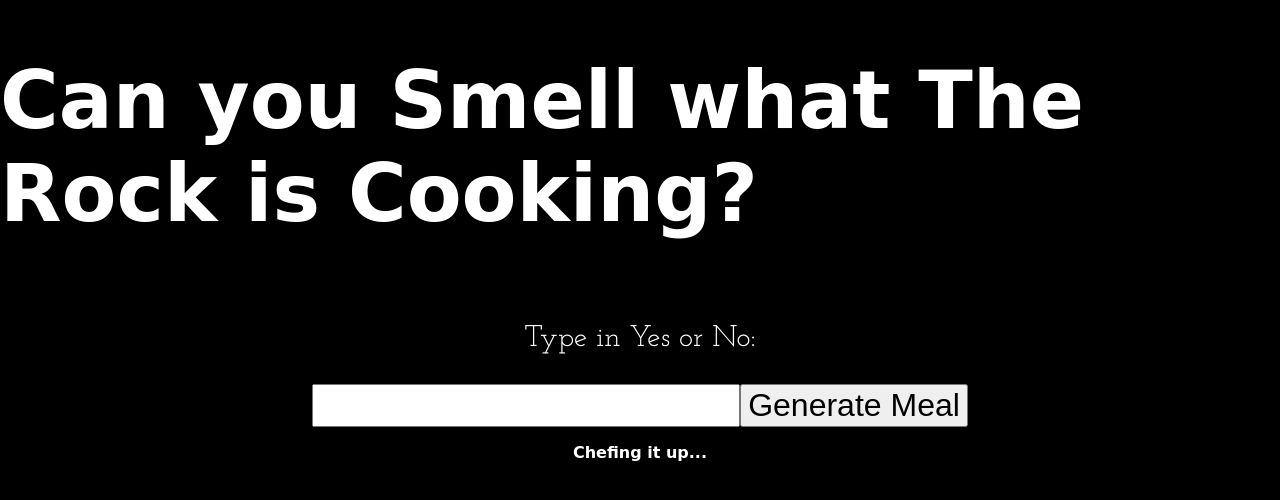
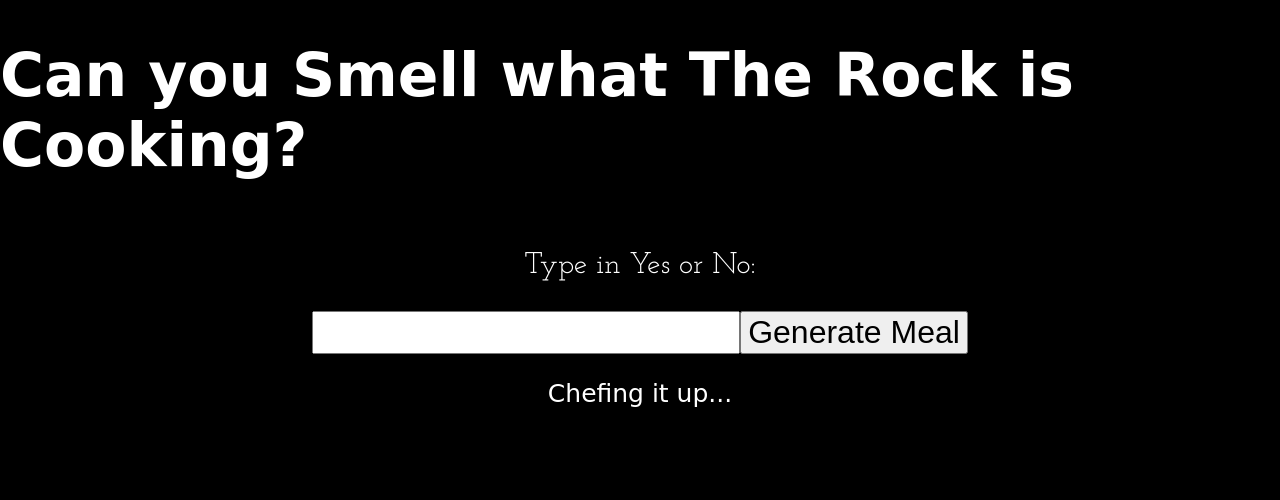
Before and after one commit to rebeccaasencio/Random_Generator, a plain HTML site: page index.html in a window 1280 px wide. Drawn offline with Linux system fonts and the light colour scheme; a web font is replaced by a local one.

Commit message:
Added Initial Files

```diff
--- a/style.css
+++ b/style.css
@@ -25,7 +25,7 @@
   justify-content: center;
   align-items: center;
   font-family: 'Petit Formal Script', cursive;
-  font-size: 40px;
+  font-size: 30px;
 }
 
 .Prompt{
@@ -47,7 +47,10 @@
   justify-content: center;
   align-items: center;
   font-family: 'Petit Formal Script', cursive;
-  font-weight: bold;
+}
+
+#resultText{
+  font-size: 25px;
 }
 
 #img{
```
